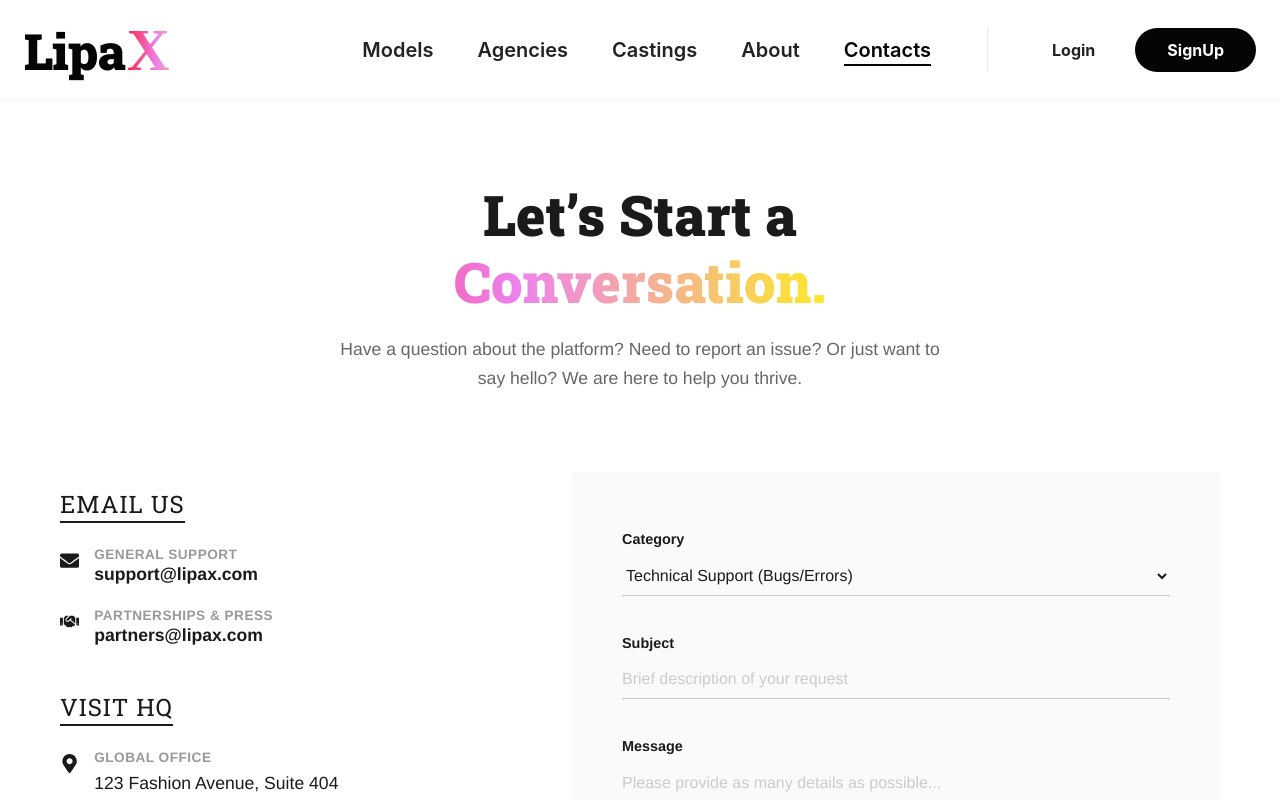
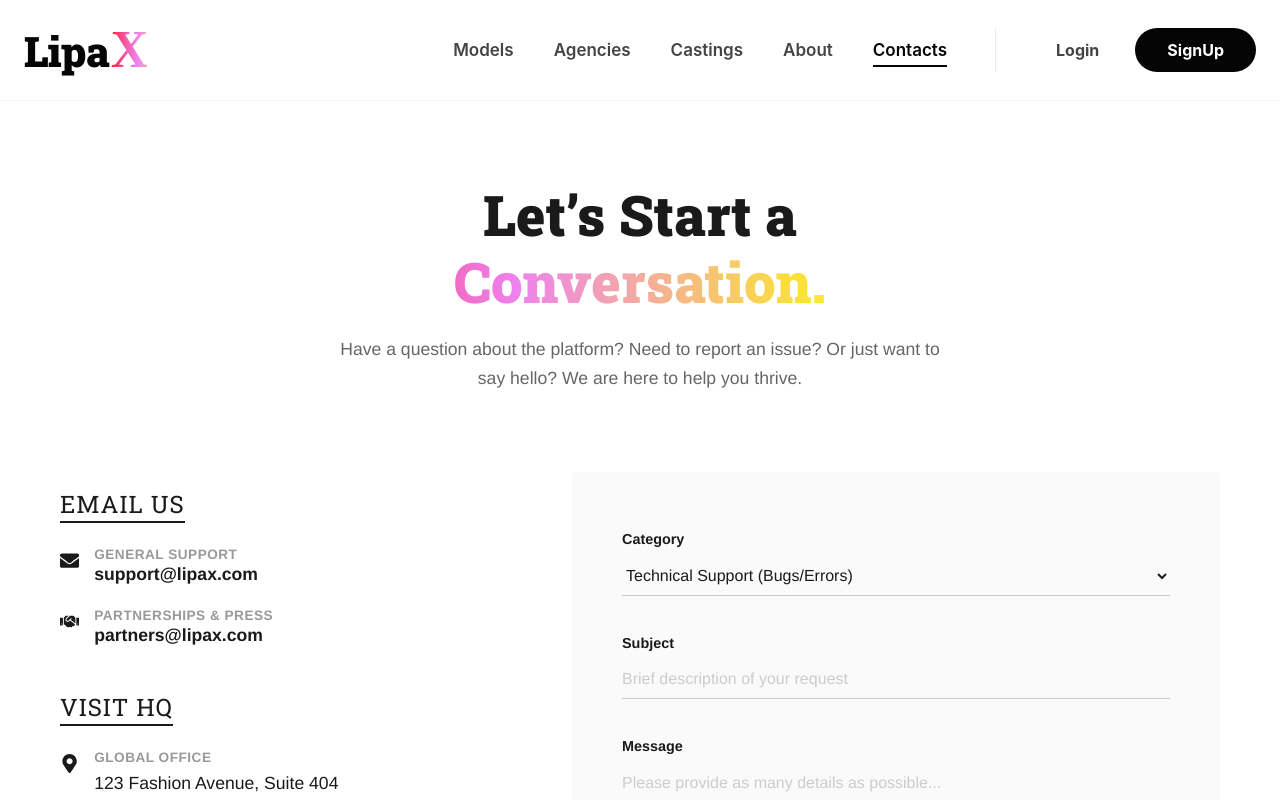
Before and after one commit to MrLipa2496/ModelPlatform, a React (Vite) app in the folder client/: page /contacts in a window 1280 px wide. Shown: the top 800 px of the page. Built offline with nearby package versions, Linux system fonts and the light colour scheme; a web font is replaced by a local one.

Commit message:
refactor(landing): upgrade header 2/0

```diff
--- a/client/src/pages/BasePage/Header/Header.module.sass
+++ b/client/src/pages/BasePage/Header/Header.module.sass
@@ -1,7 +1,7 @@
 $black: #050505
 $white: #ffffff
-$gray: #222222
-$transition-time: 0.3s
+$nav-gray: #444444
+$transition-smooth: 0.3s cubic-bezier(0.25, 1, 0.5, 1)
 
 .headerWrapper
   position: sticky
@@ -9,14 +9,14 @@ $transition-time: 0.3s
   left: 0
   width: 100%
   z-index: 100
-  background-color: rgba(255, 255, 255, 0.88)
-  backdrop-filter: blur(20px)
-  -webkit-backdrop-filter: blur(20px)
+  background-color: rgba(255, 255, 255, 0.85)
+  backdrop-filter: blur(24px)
+  -webkit-backdrop-filter: blur(24px)
   white-space: nowrap
   border-bottom: 1px solid rgba(0, 0, 0, 0.04)
 
 .innerContainer
-  max-width: 1340px
+  max-width: 1400px
   margin: 0 auto
   display: flex
   justify-content: space-between
@@ -32,13 +32,13 @@ $transition-time: 0.3s
 
 .headerLogoWrapper
   cursor: pointer
-  transition: transform 0.25s ease
+  transition: transform $transition-smooth
   &:hover
-    transform: scale(1.03)
+    transform: scale(1.02)
 
 .headerLogo
   margin: 0
-  font-size: 50px
+  font-size: 42px
   font-family: "Roboto Slab", serif
   font-weight: 900
   letter-spacing: -0.02em
@@ -47,7 +47,7 @@ $transition-time: 0.3s
 .headerAbbreviation
   font-family: "Dancing Script", cursive
   font-weight: 900
-  font-size: 60px
+  font-size: 52px
   background: linear-gradient(270deg, red, orange, yellow, violet, red)
   background-size: 400% 400%
   -webkit-background-clip: text
@@ -64,10 +64,14 @@ $transition-time: 0.3s
   color: $black
   border: none
   cursor: pointer
-  border-radius: 10px
+  border-radius: 12px
   padding: 10px
   font-size: 32px
   z-index: 101
+  transition: background-color 0.3s
+
+  &:hover
+    background-color: rgba(0, 0, 0, 0.03)
 
   @media screen and (min-width: 1050px)
     display: none
@@ -99,7 +103,7 @@ $transition-time: 0.3s
 .navList
   display: flex
   align-items: center
-  gap: 44px
+  gap: 40px
   list-style: none
   margin: 0
   padding: 0
@@ -107,7 +111,7 @@ $transition-time: 0.3s
 
   @media screen and (max-width: 1049px)
     flex-direction: column
-    gap: 28px
+    gap: 24px
 
 .navLi
   display: flex
@@ -120,37 +124,37 @@ $transition-time: 0.3s
 .navLink
   position: relative
   font-family: 'Inter', sans-serif
-  font-size: 20px
+  font-size: 17px
   font-weight: 600
-  color: $gray
+  color: $nav-gray
   text-decoration: none
-  transition: color 0.25s ease
+  padding: 8px 0
+  transition: color $transition-smooth
   white-space: nowrap
 
   &::after
     content: ''
     position: absolute
-    bottom: -6px
+    bottom: 0
     left: 0
     width: 100%
     height: 2px
     background-color: $black
     transform: scaleX(0)
-    transform-origin: right
-    transition: transform 0.3s cubic-bezier(0.16, 1, 0.3, 1)
+    transform-origin: center
+    transition: transform 0.3s cubic-bezier(0.25, 1, 0.5, 1)
 
   &:hover
     color: $black
     &::after
       transform: scaleX(1)
-      transform-origin: left
 
   &.active
     color: $black
     &::after
       transform: scaleX(1)
 
-  @media screen wholesalers and (max-width: 1049px)
+  @media screen and (max-width: 1049px)
     font-size: 24px
     &::after
       display: none
@@ -162,9 +166,9 @@ $transition-time: 0.3s
 .authGroup
   display: flex
   align-items: center
-  gap: 20px
-  margin-left: 12px
-  padding-left: 44px
+  gap: 16px
+  margin-left: 8px
+  padding-left: 40px
   border-left: 1px solid rgba(0, 0, 0, 0.08)
 
   @media screen and (max-width: 1049px)
@@ -172,9 +176,9 @@ $transition-time: 0.3s
     margin-left: 0
     padding-left: 0
     border-left: none
-    margin-top: 40px
+    margin-top: 32px
     width: 100%
-    gap: 20px
+    gap: 16px
 
 .loginBtn, .signupBtn, .logoutBtn
   font-family: 'Inter', sans-serif
@@ -182,33 +186,32 @@ $transition-time: 0.3s
   font-weight: 700
   border-radius: 100px
   cursor: pointer
-  transition: all 0.25s ease
+  transition: all $transition-smooth
   text-align: center
   text-decoration: none
 
 .loginBtn
   background-color: transparent
-  color: $gray
+  color: $nav-gray
   padding: 12px 20px
   border: none
 
   &:hover
     color: $black
 
-  &::after
-    display: none
-
 .signupBtn, .logoutBtn
   position: relative
   background-color: $black
-  color: $white
+  color: $white !important
+  -webkit-text-fill-color: $white !important
+  text-shadow: 0 1px 2px rgba(0, 0, 0, 0.2)
   padding: 14px 32px
   border: none
   overflow: hidden
   z-index: 1
 
   &::after
-    display: none
+    display: none !important
 
   &::before
     content: ''
@@ -217,7 +220,8 @@ $transition-time: 0.3s
     left: 0
     right: 0
     bottom: 0
-    background: linear-gradient(270deg, red, orange, yellow, violet, red)
+    border-radius: inherit
+    background: linear-gradient(270deg, #e6006b, #e65200, #e6c600, #b000e6, #e6006b)
     background-size: 400% 400%
     z-index: -1
     opacity: 0
@@ -228,7 +232,7 @@ $transition-time: 0.3s
     opacity: 1
 
   &:hover
-    box-shadow: 0 10px 28px rgba(0, 0, 0, 0.15)
+    box-shadow: 0 10px 24px rgba(230, 0, 107, 0.25)
     transform: translateY(-2px)
 
   @media screen and (max-width: 1049px)
```
